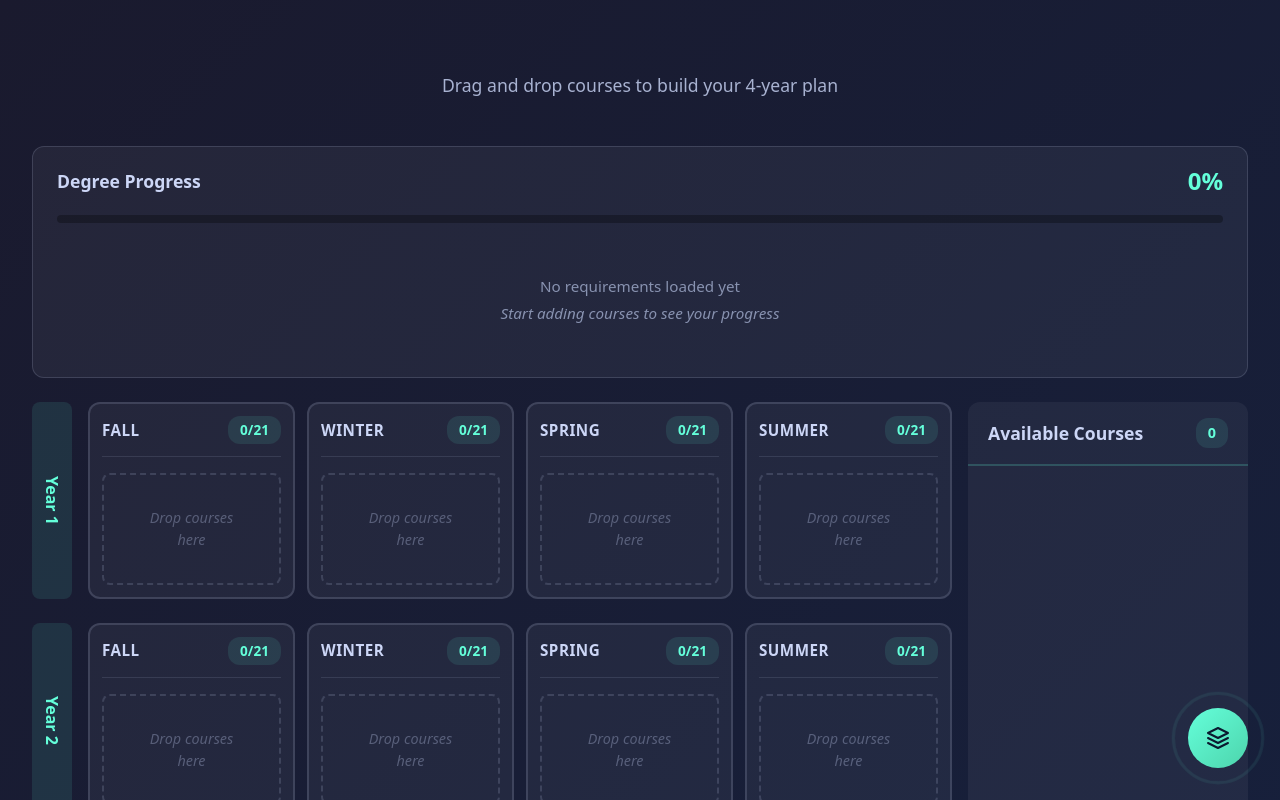
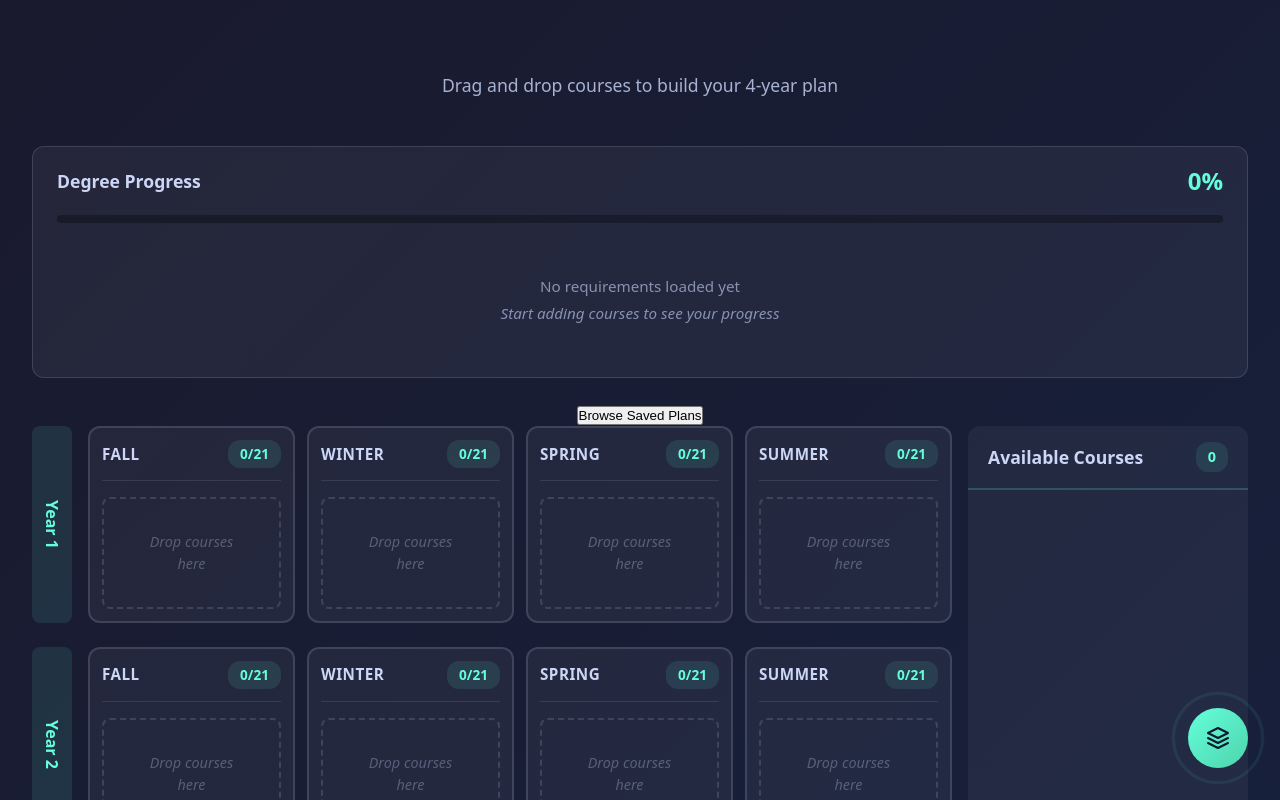
Before and after one commit to BruinPlanTeam/BruinPlan, a React (Vite) app in the folder client/: page /degreeplan in a window 1280 px wide. Built offline with nearby package versions, Linux system fonts and the light colour scheme.

Commit message:
added a saved plans button and pop up with a temp saved plan, it currently rerenders correctly without correct drag and drop functionality

```diff
--- /dev/null
+++ b/client/src/components/PlansPopUp.jsx
@@ -0,0 +1,13 @@
+
+
+export function PlansPopUp({ getPlans }) {
+    return (
+        <div>
+            {["one", "two", "three"].map(item => (
+                <li key={item}>
+                    <button onClick={() => getPlans()}>{item}</button>
+                </li>
+            ))}
+        </div>
+    )
+}
--- /dev/null
+++ b/client/src/components/SavedPlansButton.jsx
@@ -0,0 +1,18 @@
+import { useState } from "react";
+
+import { PlansPopUp } from "./PlansPopUp";
+
+export function SavedPlansButton({ handleLoadScreen, getPlans }) {
+    const [showPlans, setShowPlans] = useState(false)
+
+    const handleClick = () => {
+        setShowPlans(!showPlans);
+    }
+
+    return (
+        <div>
+            {showPlans && <PlansPopUp getPlans={getPlans} />}
+            <button onClick={() => handleClick()}>Browse Saved Plans</button>
+        </div>
+    )
+};
--- a/client/src/hooks/useCategorizedCourses.js
+++ b/client/src/hooks/useCategorizedCourses.js
@@ -20,7 +20,6 @@ export function useCategorizedCourses(major) {
   });
 
   const [requirements, setRequirements] = useState([]);
-
 
   useEffect(() =>  {
     async function fetchData(){
--- a/client/src/pages/DegreePlan.jsx
+++ b/client/src/pages/DegreePlan.jsx
@@ -9,6 +9,7 @@ import PlanGrid from '../components/PlanGrid.jsx';
 import CourseSidebar from '../components/CourseSidebar.jsx';
 
 import { ProgressBar } from '../components/ProgressBar.jsx';
+import { SavedPlansButton } from '../components/SavedPlansButton.jsx';
 import { AIChatButton } from '../components/ai/AIChatButton.jsx';
 import { AIChatPanel } from '../components/ai/AIChatPanel.jsx';
 import {
@@ -38,6 +39,7 @@ export default function DegreePlan() {
 
   const {
     droppableZones,
+    setDroppableZones,
     activeId,
     activeItem,
     electricCourseId,
@@ -69,6 +71,34 @@ export default function DegreePlan() {
     useSensor(KeyboardSensor, { coordinateGetter: sortableKeyboardCoordinates }),
   );
 
+  const handleLoadScreen = (droppableZonesData) => {
+    console.log("hello from degree planner")
+
+    setDroppableZones(droppableZonesData);
+  }
+
+  const getPlans = () => {
+    const tempSavedPlan = {
+      "zone-1-1": { id: "zone-1-1", title: "Fall", items: [{id: 14, code: "MATH 31A", units: 4}] },
+      "zone-1-2": { id: "zone-1-1", title: "Fall", items: [] },
+      "zone-1-3": { id: "zone-1-1", title: "Fall", items: [] },
+      "zone-1-4": { id: "zone-1-1", title: "Fall", items: [] },
+      "zone-2-1": { id: "zone-1-1", title: "Fall", items: [] },
+      "zone-2-2": { id: "zone-1-1", title: "Fall", items: [] },
+      "zone-2-3": { id: "zone-1-1", title: "Fall", items: [] },
+      "zone-2-4": { id: "zone-1-1", title: "Fall", items: [] },
+      "zone-3-1": { id: "zone-1-1", title: "Fall", items: [] },
+      "zone-3-2": { id: "zone-1-1", title: "Fall", items: [] },
+      "zone-3-3": { id: "zone-1-1", title: "Fall", items: [] },
+      "zone-3-4": { id: "zone-1-1", title: "Fall", items: [] },
+      "zone-4-1": { id: "zone-1-1", title: "Fall", items: [] },
+      "zone-4-2": { id: "zone-1-1", title: "Fall", items: [] },
+      "zone-4-3": { id: "zone-1-1", title: "Fall", items: [] },
+      "zone-4-4": { id: "zone-1-1", title: "Fall", items: [] },
+    };
+    handleLoadScreen(tempSavedPlan);
+  }
+
 
   return (
     <DndContext
@@ -85,6 +115,7 @@ export default function DegreePlan() {
           </div>
 
           <ProgressBar requirements={requirements} droppableZones={droppableZones} />
+          <SavedPlansButton handleLoadScreen={handleLoadScreen} getPlans={getPlans}/>
 
           <div className="content-wrapper">
 
```
Also changed, not shown: client/src/hooks/useDragAndDrop.js (+5 -4 lines).
